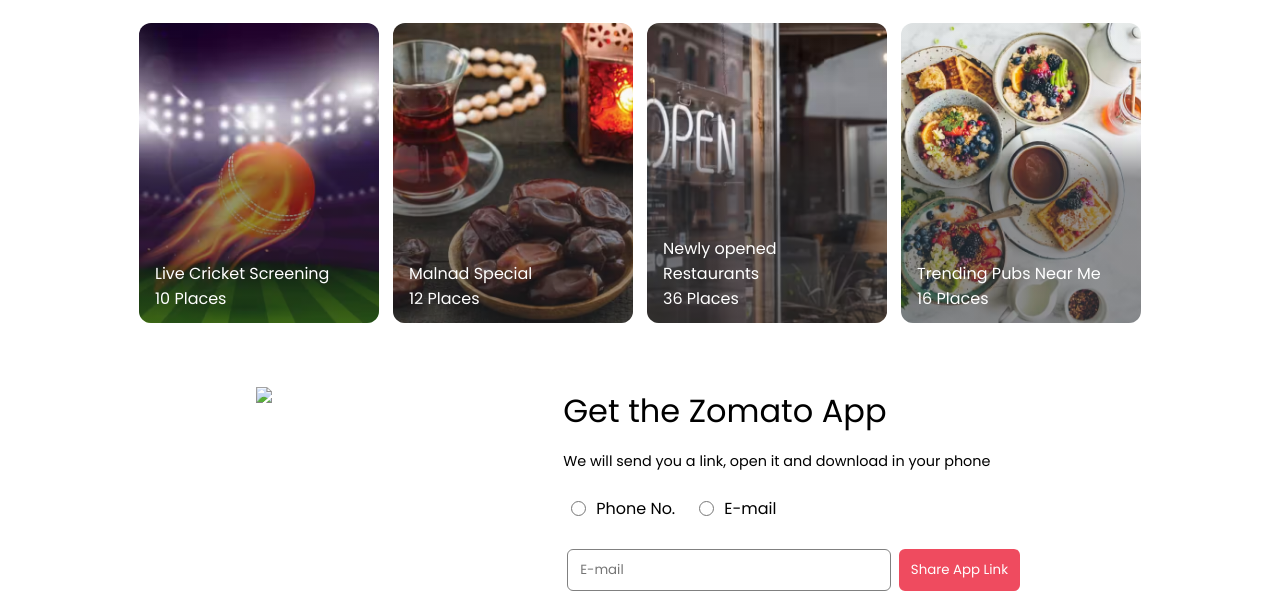
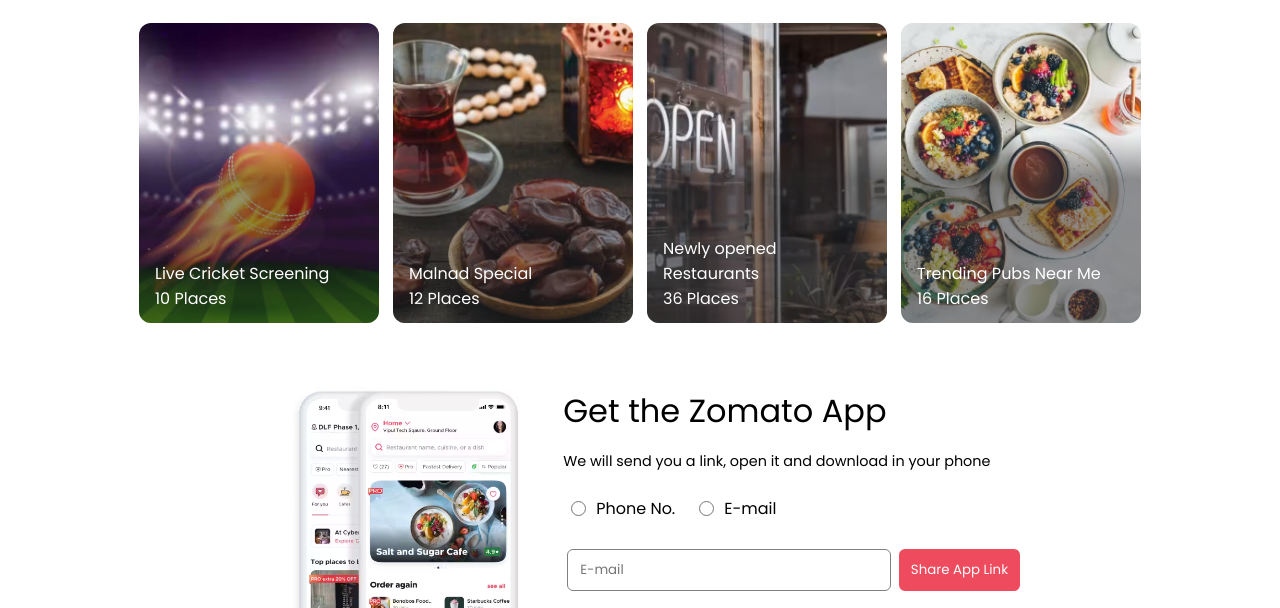
Before and after one commit to akashv2005/project1, a plain HTML site: page index.html in a window 1280 px wide. Shown: the part 888-1496 px from the top of the page. Drawn offline with Linux system fonts and the light colour scheme; the site is published under a folder, as on GitHub Pages, so addresses that start at the root find nothing.

Commit message:
added image

```diff
--- a/index.html
+++ b/index.html
@@ -123,7 +123,7 @@
 <div class="container__get_app">
  <div class="subcontainer_get_app">
   <div class="left">
-    <img src="/images/mobileBanner.png">
+    <img src="./images/mobileBanner.png">
   </div>
   <div class="right">
     <h1>Get the Zomato App</h1>
```
